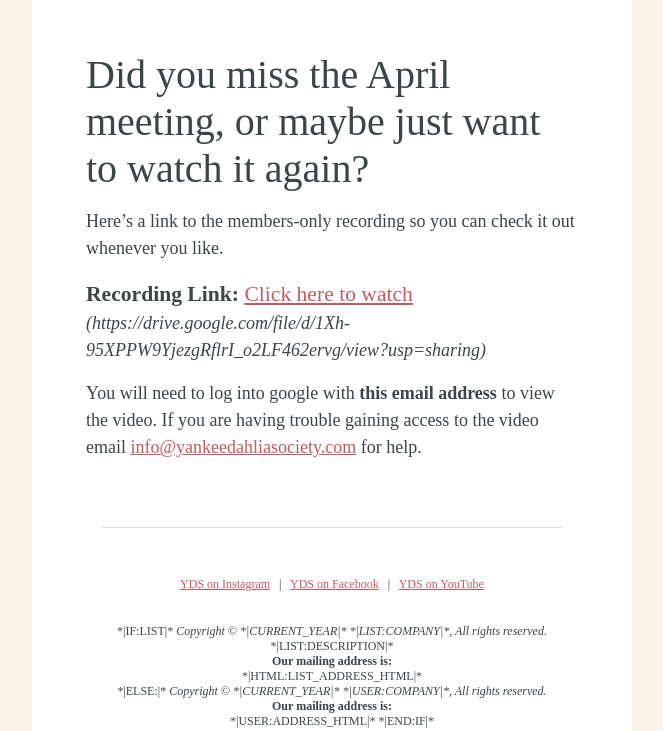
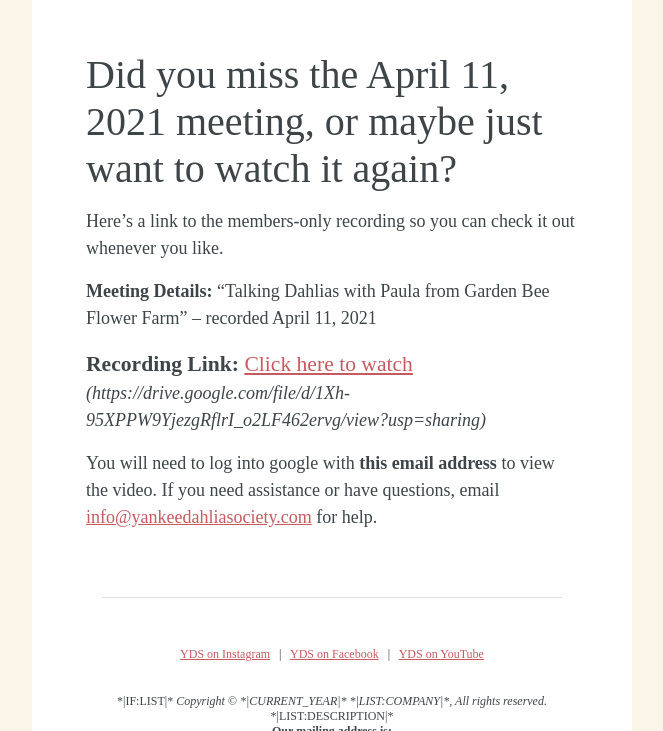
Before and after one commit to johnthedesigner/yds-email, a plain HTML site: page 202104/20210415_meeting-video/20210415_meeting-video.html in a window 1280 px wide. Shown: the part 505-1236 px from the top of the page, without its empty margins (308-971 px from the left). Drawn offline with Linux system fonts and the light colour scheme.

Commit message:
Revise email text

```diff
--- a/202104/20210415_meeting-video/20210415_meeting-video.html
+++ b/202104/20210415_meeting-video/20210415_meeting-video.html
@@ -260,12 +260,17 @@
                           <tr>
                             <td>
                               <h1 class="intro-title">
-                                Did you miss the April meeting, or maybe just
-                                want to watch it again?
+                                Did you miss the April 11, 2021 meeting, or
+                                maybe just want to watch it again?
                               </h1>
                               <p>
                                 Here’s a link to the members-only recording so
                                 you can check it out whenever you like.
+                              </p>
+                              <p>
+                                <strong>Meeting Details: </strong> “Talking
+                                Dahlias with Paula from Garden Bee Flower Farm”
+                                – recorded April 11, 2021
                               </p>
                               <p>
                                 <big
@@ -283,8 +288,7 @@
                               <p>
                                 You will need to log into google with
                                 <b>this email address</b> to view the video. If
-                                you are having trouble gaining access to the
-                                video email
+                                you need assistance or have questions, email
                                 <a href="mailto:info@yankeedahliasociety.com"
                                   >info@yankeedahliasociety.com</a
                                 >
```
